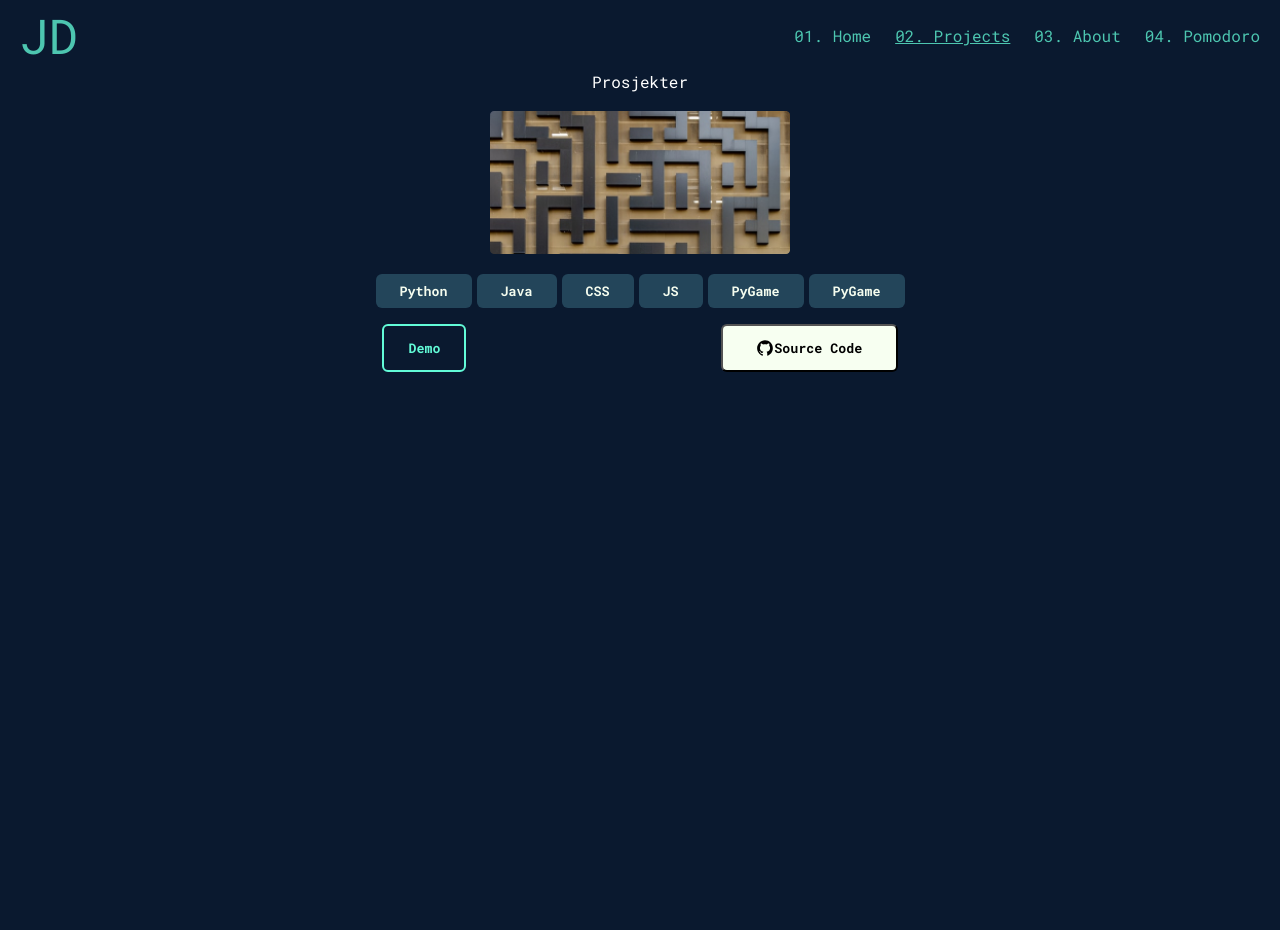
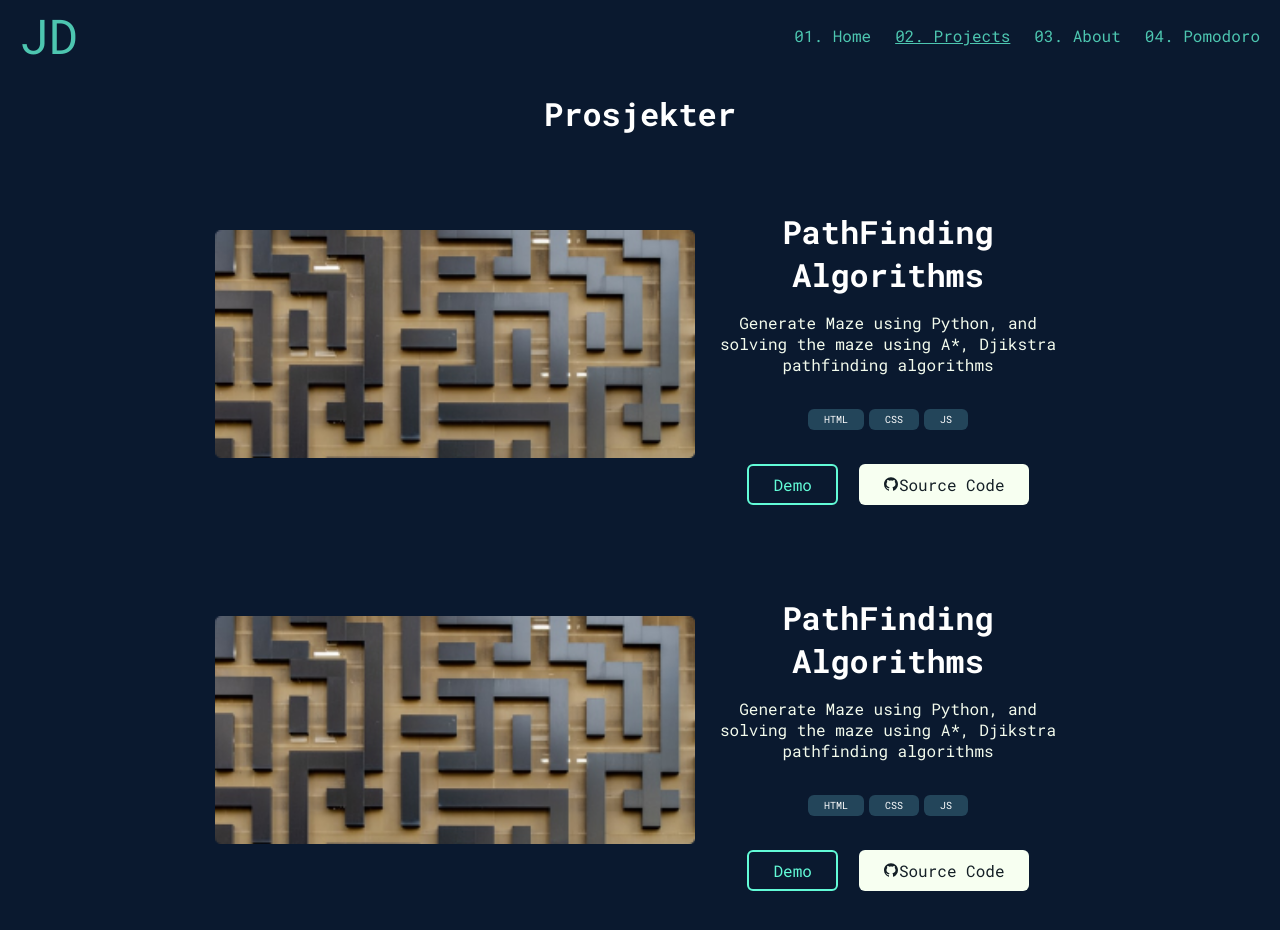
Before and after one commit to JamesDa1/portfolio-v2, a React (Create React App) app: page /projects in a window 1280 px wide. Shown: the top 930 px of the page. Before the commit the page ends 800 px from the top, so only its background shows below. Built offline with nearby package versions, Linux system fonts and the light colour scheme.

Commit message:
made Projects page more flexible
Used styled components and props

```diff
--- a/src/App.css
+++ b/src/App.css
@@ -36,3 +36,7 @@
     transform: rotate(360deg);
   }
 }
+
+.projectContainer {
+  margin: 0 auto;
+}
--- /dev/null
+++ b/src/components/Projects/Data.js
@@ -0,0 +1,24 @@
+// Project Array goes
+
+export const projects = [
+  {
+    id: 1,
+    title: "PathFinding Algorithms",
+    description:
+      "Generate Maze using Python, and solving the maze using A*, Djikstra pathfinding algorithms",
+    tech: ["HTML", "CSS", "JS"],
+    img: require("../../images/maze.png"),
+    sourceCode: "Source Link",
+    liveLink: "Live Link",
+  },
+  {
+    id: 2,
+    title: "PathFinding Algorithms",
+    description:
+      "Generate Maze using Python, and solving the maze using A*, Djikstra pathfinding algorithms",
+    tech: ["HTML", "CSS", "JS"],
+    img: require("../../images/maze.png"),
+    sourceCode: "Source Link",
+    liveLink: "Live Link",
+  },
+];
--- /dev/null
+++ b/src/components/Projects/ProjectElements.js
@@ -0,0 +1,102 @@
+import styled from "styled-components";
+
+export const ProjectContainer = styled.div`
+  margin-top: 2rem;
+  margin-bottom: 2rem;
+  display: flex;
+  justify-content: center;
+  align-items: center;
+  margin-inline: 5%;
+
+  gap: 1rem;
+  max-width: 1100px;
+
+  color: white;
+
+  @media screen and (max-width: 768px) {
+    flex-direction: column;
+    width: 90%;
+    margin-bottom: 2rem;
+  }
+`;
+
+export const ProjectInfo = styled.div`
+  padding-top: 1rem;
+  max-width: 355px;
+`;
+
+export const ProjectTitle = styled.h2`
+  color: #ffffff;
+  margin-bottom: 1rem;
+  font-size: 2rem;
+
+  @media screen and (max-width: 768px) {
+    text-align: center;
+  }
+`;
+
+export const ProjectDescription = styled.p`
+  color: #f3fbed;
+`;
+
+export const ProjectImgWrapper = styled.div`
+  display: flex;
+  justify-content: center;
+  align-items: center;
+  width: 480px;
+
+  @media screen and (max-width: 768px) {
+    width: 100%;
+  }
+`;
+
+export const ProjectImg = styled.img`
+  width: 100%;
+  height: 100%;
+`;
+
+export const ProjectTechWrap = styled.div`
+  display: flex;
+  justify-content: center;
+  gap: 5px;
+  align-items: center;
+  padding: 0.5rem;
+`;
+
+export const ProjectTech = styled.p`
+  background-color: #23455a;
+  padding: 0.25rem 1rem;
+  border-radius: 6px;
+  font-size: 10px;
+`;
+
+export const ProjectActions = styled.div`
+  display: flex;
+  justify-content: space-evenly;
+  padding: 1rem;
+  min-width: 298px;
+`;
+export const ProjectSource = styled.a`
+  background: #f7fff1;
+  color: #141f26;
+  cursor: pointer;
+  font-size: 1rem;
+
+  min-width: 134px;
+
+  display: flex;
+  align-items: center;
+  padding: 0.5rem 1.5rem;
+  border-radius: 6px;
+`;
+
+export const ProjectDemo = styled.a`
+  color: #62fbd7;
+  border: 2px solid #62fbd7;
+
+  font-size: 1rem;
+  text-align: center;
+  padding: 0.5rem 1.5rem;
+  border-radius: 6px;
+  cursor: pointer;
+`;
--- /dev/null
+++ b/src/components/Projects/index.js
@@ -0,0 +1,56 @@
+import {
+  ProjectContainer,
+  ProjectInfo,
+  ProjectTitle,
+  ProjectDescription,
+  ProjectImgWrapper,
+  ProjectImg,
+  ProjectSource,
+  ProjectActions,
+  ProjectDemo,
+  ProjectTechWrap,
+  ProjectTech,
+} from "./ProjectElements";
+
+import { projects } from "./Data";
+import { AiFillGithub } from "react-icons/ai";
+
+export const ProjectList = () => {
+  return (
+    <div className="projectContainer">
+      <h1>Prosjekter</h1>
+      {projects.map((project) => {
+        return <ProjectTemplate id={project.id} {...project} />;
+      })}
+    </div>
+  );
+};
+
+export const ProjectTemplate = (props) => {
+  const { title, description, tech, img, sourceCode, liveLink } = props;
+  return (
+    <>
+      <ProjectContainer>
+        <ProjectImgWrapper>
+          <ProjectImg src={img} />
+        </ProjectImgWrapper>
+        <ProjectInfo>
+          <ProjectTitle>{title}</ProjectTitle>
+          <ProjectDescription>{description}</ProjectDescription>
+          <ProjectTechWrap>
+            {tech.map((tech) => {
+              return <ProjectTech>{tech}</ProjectTech>;
+            })}
+          </ProjectTechWrap>
+          <ProjectActions>
+            <ProjectDemo src={liveLink}>Demo</ProjectDemo>
+            <ProjectSource src={sourceCode}>
+              <AiFillGithub />
+              Source Code
+            </ProjectSource>
+          </ProjectActions>
+        </ProjectInfo>
+      </ProjectContainer>
+    </>
+  );
+};
--- a/src/pages/Projects.js
+++ b/src/pages/Projects.js
@@ -1,53 +1,5 @@
-// import projectImg from "../images/halcyon.png"
-import projectIMG from "../images/maze.png"
-import { ButtonDemo, ButtonSource, ButtonTech } from "../components/Button"
-import { AiFillGithub } from "react-icons/ai"
-
-const params = {
-  projectTitle: "PathFinding Algorithms",
-  projectImage: projectIMG,
-  projectDescription:
-    "Generate Maze using Python, and solving the maze using A*, Dijkstra, etc. PathFinding algorithms",
-  projectTech: ["HTML", "CSS", "JS"],
-}
+import { ProjectList } from "../components/Projects";
 
 export const Projects = () => {
-  return (
-    <div className="projects">
-      <h className="section-header">Prosjekter</h>
-      <ProjectTemplate props={params} />
-    </div>
-  )
-}
-
-const ProjectTemplate = (props) => {
-  const { projectTitle, projectImage, projectDescription, projectTech } = props
-
-  return (
-    <div className="project">
-      <h3 className="projectTitle">{projectTitle}</h3>
-      <img
-        src={projectIMG}
-        width={300}
-        className="projectImage"
-        alt="projectPhoto"
-      />
-      <p className="projectDescription">{projectDescription}</p>
-      <div className="projectTech">
-        {/* <p>Need a way to map over the array and generate button</p> */}
-        <ButtonTech>Python</ButtonTech>
-        <ButtonTech>Java</ButtonTech>
-        <ButtonTech>CSS</ButtonTech>
-        <ButtonTech>JS</ButtonTech>
-        <ButtonTech>PyGame</ButtonTech>
-        <ButtonTech>PyGame</ButtonTech>
-      </div>
-      <div className="actions">
-        <ButtonDemo>Demo</ButtonDemo>
-        <ButtonSource>
-          <AiFillGithub size={18} /> Source Code
-        </ButtonSource>
-      </div>
-    </div>
-  )
-}
+  return <ProjectList />;
+};
```
Also changed, not shown: src/components/Pomodoro.js (+6 -9 lines), src/components/ProjectTemplate.js (added, +56 -0 lines).
